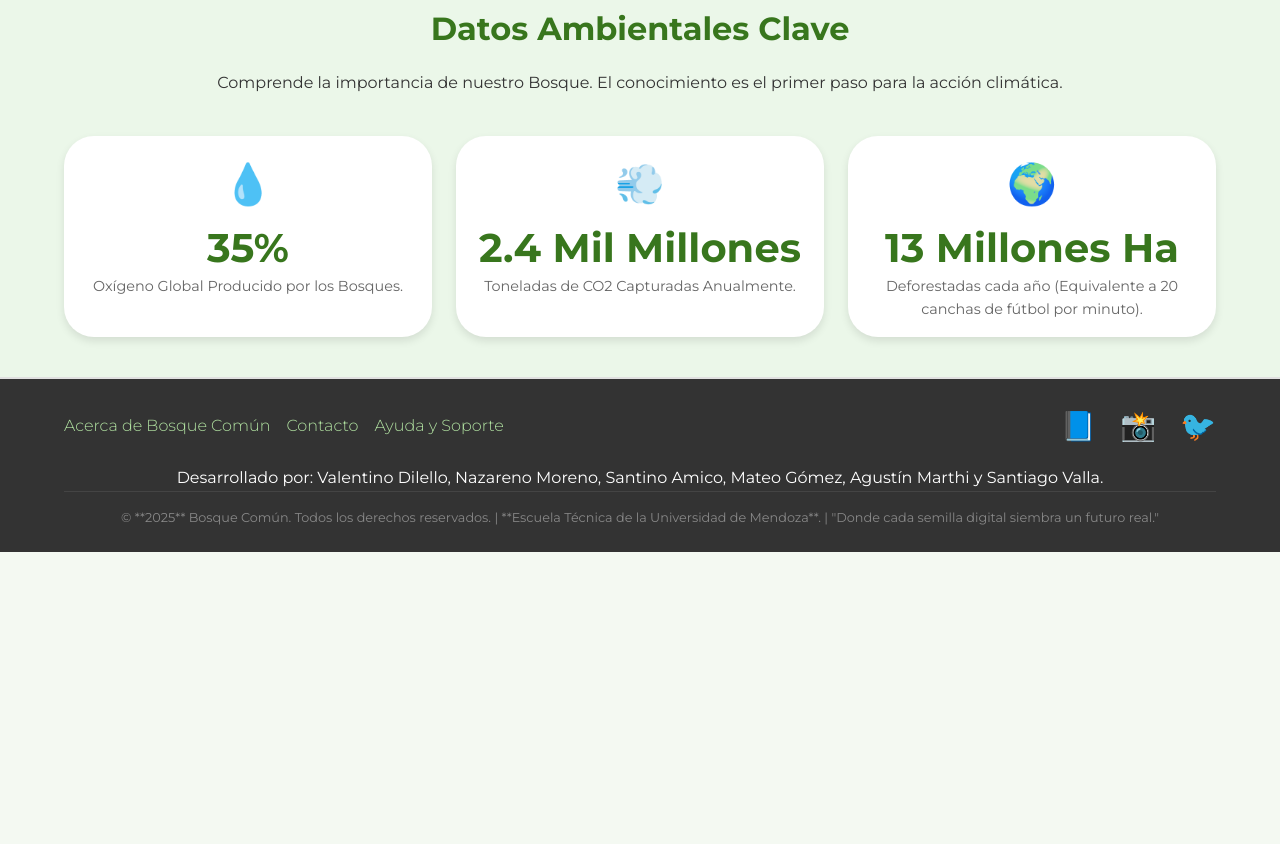
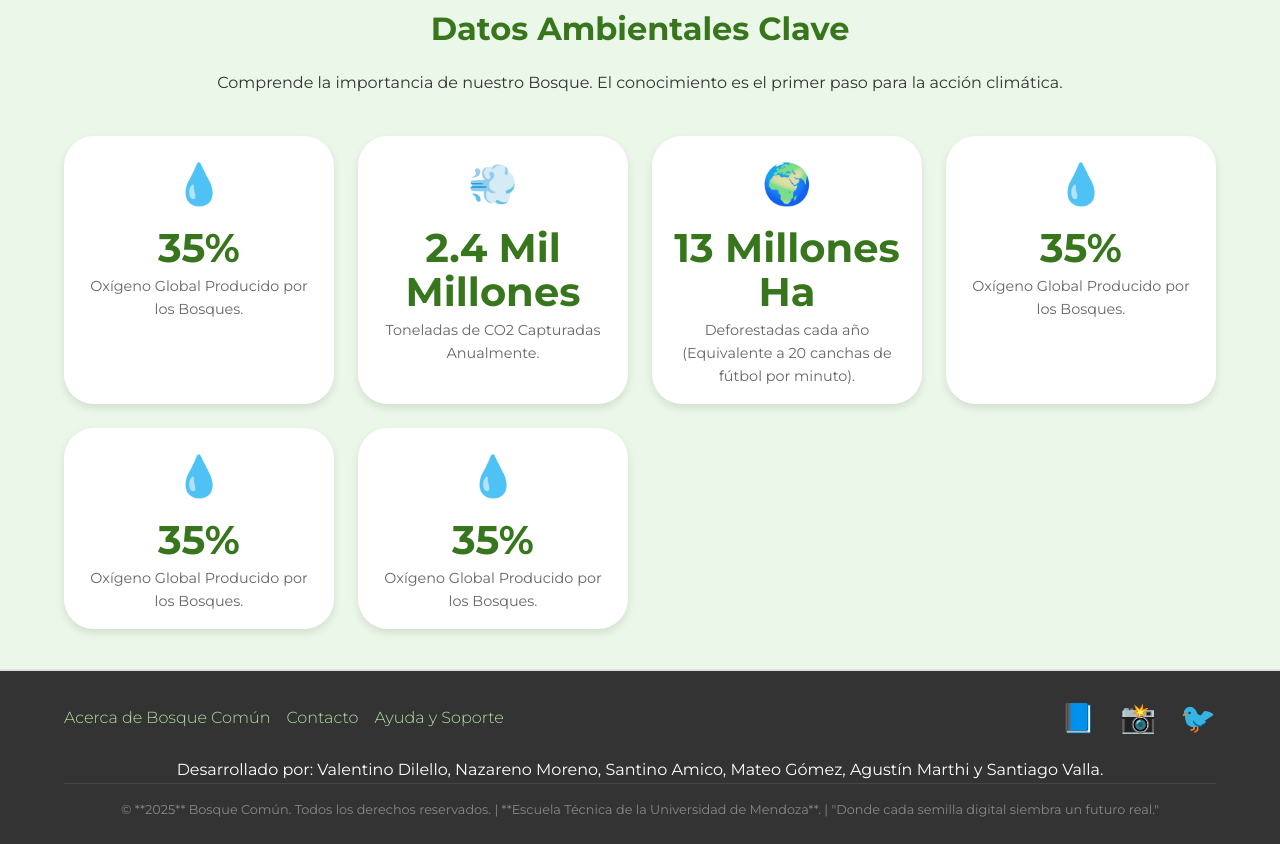
Before and after one commit to ValenDilello/linux-web-server-etec, a website: page proyecto2025/index.html in a window 1280 px wide. Shown: the part 1371-2215 px from the top of the page. Before the commit the page ends 1923 px from the top, so only its background shows below. Drawn offline with nearby package versions, Linux system fonts and the light colour scheme.

```diff
--- /dev/null
+++ b/proyecto2025/css/login.css
@@ -0,0 +1,71 @@
+/* ========================================================================= */
+/* 1. Variables Globales y Reset Básico */
+/* ========================================================================= */
+:root {
+    /* Paleta de Colores Naturales para la identidad visual */
+    --color-primary: #38761D;       /* Verde Bosque Fuerte (Principal) */
+    --color-secondary: #6AA84F;     /* Verde Oliva Claro (Resaltado) */
+    --color-accent: #B68840;        /* Marrón Madera / Tierra (Acento) */
+    --color-background: #F4F9F2;    /* Fondo Blanco-Verdoso Suave #F4F9F2 */
+    --color-text-dark: #333333;
+    --color-text-light: #FFFFFF;
+    --color-primary-btn: #38761D;
+    --color-shadow-soft: rgba(0, 0, 0, 0.15); /* Sombra ligera y sutil */
+
+    /* Tipografía - ACTUALIZADO A MONTSERRAT */
+    --font-primary: 'Montserrat', sans-serif;
+
+    /* Métricas de diseño */
+    --spacing-sm: 10px;
+    --spacing-md: 16px;
+    --spacing-lg: 24px;
+    --radius-default: 30px; /* Bordes redondeados */
+}
+
+/* Reset Box Model para evitar problemas de cálculo de dimensiones */
+*, *::before, *::after {
+    box-sizing: border-box;
+    margin: 0;
+    padding: 0;
+}
+
+body {
+    /* Aplicación de la fuente Montserrat */
+    font-family: var(--font-primary);
+    line-height: 1.6;
+    color: var(--color-text-dark);
+    background-color: var(--color-background);
+    /* Altura mínima para que el footer se quede abajo, si el contenido es corto */
+    min-height: 100vh;
+    display: flex;
+    flex-direction: column;
+}
+
+/* Estilos de enlaces base */
+a {
+    text-decoration: none;
+    color: var(--color-primary);
+    transition: color 0.2s;
+}
+
+a:hover {
+    color: var(--color-accent);
+}
+
+/* Clase para ocultar elementos visualmente (accesibilidad) */
+.visually-hidden {
+    position: absolute;
+    width: 1px;
+    height: 1px;
+    padding: 0;
+    margin: -1px;
+    overflow: hidden;
+    clip: rect(0, 0, 0, 0);
+    white-space: nowrap;
+    border-width: 0;
+}
+
+.login-container {
+    border-radius: var(--radius-default);
+    box-shadow: var(--color-shadow-soft);
+}
--- a/proyecto2025/css/main.css
+++ b/proyecto2025/css/main.css
@@ -393,7 +393,7 @@
     /* Usaremos blanco semitransparente (0.65) para un efecto de vidrio esmerilado claro */
     background-color: rgba(255, 255, 255, 0.65);
 
-    backdrop-filter: blur(5px);
+    backdrop-filter: blur(3px);
 
     /* MODIFICADO: El texto debe ser oscuro para contrastar con el fondo claro del tooltip */
     color: var(--color-text-dark);
--- a/proyecto2025/index.html
+++ b/proyecto2025/index.html
@@ -118,6 +118,21 @@
                         <p class="data-point__value">13 Millones Ha</p>
                         <p class="data-point__label">Deforestadas cada año (Equivalente a 20 canchas de fútbol por minuto).</p>
                     </div>
+                    <div class="data-point">
+                        <span class="data-point__icon">💧</span>
+                        <p class="data-point__value">35%</p>
+                        <p class="data-point__label">Oxígeno Global Producido por los Bosques.</p>
+                    </div>
+                    <div class="data-point">
+                        <span class="data-point__icon">💧</span>
+                        <p class="data-point__value">35%</p>
+                        <p class="data-point__label">Oxígeno Global Producido por los Bosques.</p>
+                    </div>
+                    <div class="data-point">
+                        <span class="data-point__icon">💧</span>
+                        <p class="data-point__value">35%</p>
+                        <p class="data-point__label">Oxígeno Global Producido por los Bosques.</p>
+                    </div>
                 </div>
             </div>
         </section>
```
Also changed, not shown: proyecto2025/login.html (+6 -3 lines).
